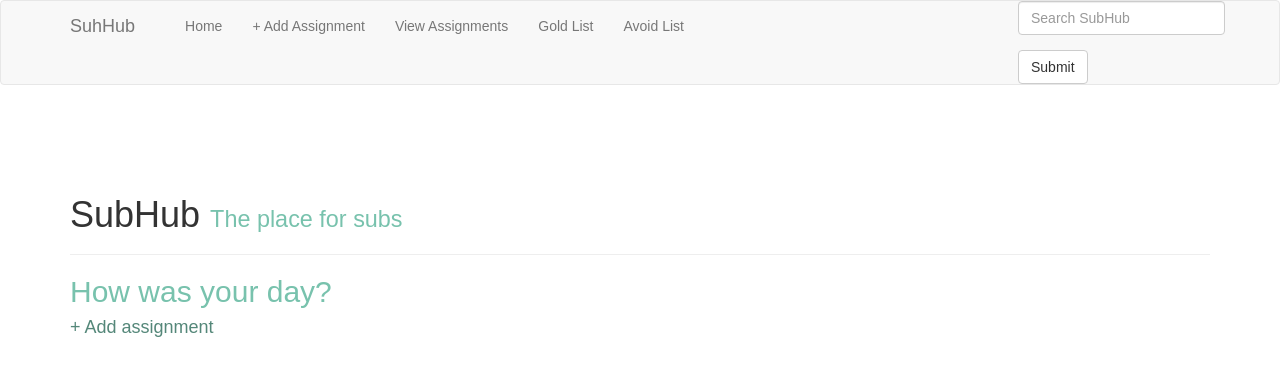
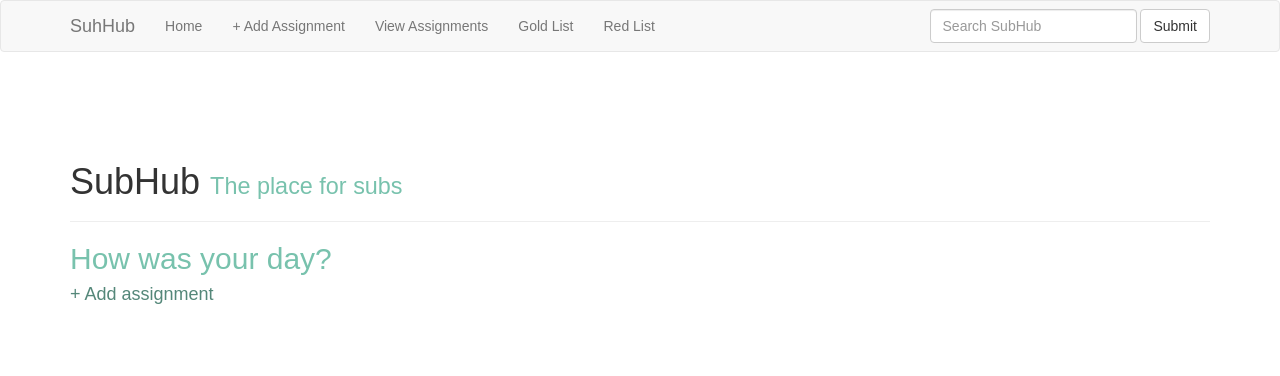
Before and after one commit to okayohyeah/subhub-web, a React (Create React App) app in the folder subhub-web-frontend/: page / in a window 1280 px wide. Shown: the top 376 px of the page. Built offline with nearby package versions, Linux system fonts and the light colour scheme.

Commit message:
changed: route names, fixed: search bar and button to be inline

```diff
--- a/subhub-web-frontend/src/App.css
+++ b/subhub-web-frontend/src/App.css
@@ -2,9 +2,6 @@
   text-align: center;
 }*/
 
-.nav-header {
-  padding-right: 20px;
-}
 .nav-link-color a{
   color: rgba(255, 255, 255, 0.6);
   padding-right: 30px;
--- a/subhub-web-frontend/src/pages/NavBar.js
+++ b/subhub-web-frontend/src/pages/NavBar.js
@@ -4,36 +4,36 @@ import { Navbar, Nav, NavItem, FormGroup, FormControl, Button } from 'react-boot
 class NavBar extends Component {
   render() {
     return (
-      <Navbar className='navbar navbar-expand-lg navbar-dark bg-primary '>
+      <Navbar>
         <Navbar.Header>
-          <Navbar.Brand className='navbar-brand nav-header'>
+          <Navbar.Brand>
             <a href='/'>SuhHub</a>
           </Navbar.Brand>
         </Navbar.Header>
 
-        <Nav pullLeft className='collapse navbar-collapse' id='navbarColor02'>
-          <NavItem className='nav-link-color' eventKey={1} href='/'>
+        <Nav pullLeft>
+          <NavItem eventKey={1} href='/'>
             Home
           </NavItem>
-          <NavItem className='nav-link-color' eventKey={2} href='/addassignment'>
+          <NavItem eventKey={2} href='/addassignment'>
             + Add Assignment
           </NavItem>
-          <NavItem className='nav-link-color'  eventKey={3} href='/assignments'>
+          <NavItem eventKey={3} href='/viewassignments'>
             View Assignments
           </NavItem>
-          <NavItem className='nav-link-color'  eventKey={4} href='/goldlist'>
+          <NavItem eventKey={4} href='/goldlist'>
             Gold List
           </NavItem>
-          <NavItem className='nav-link-color'  eventKey={5} href='/avoidlist'>
-            Avoid List
+          <NavItem eventKey={5} href='/redlist'>
+            Red List
           </NavItem>
         </Nav>
-        <Nav pullRight>
-          <FormGroup className='form-inline my-2 my-lg-0'>
-            <FormControl className='form-control mr-sm-2' type='text' placeholder='Search SubHub' />
+        <Navbar.Form pullRight>
+          <FormGroup>
+            <FormControl type='text' placeholder='Search SubHub' />
           </FormGroup>{' '}
-          <Button className='btn btn-secondary my-2 my-sm-0' type='submit'>Submit</Button>
-        </Nav>
+          <Button type='submit'>Submit</Button>
+        </Navbar.Form>
       </Navbar>
     );
   }
```
